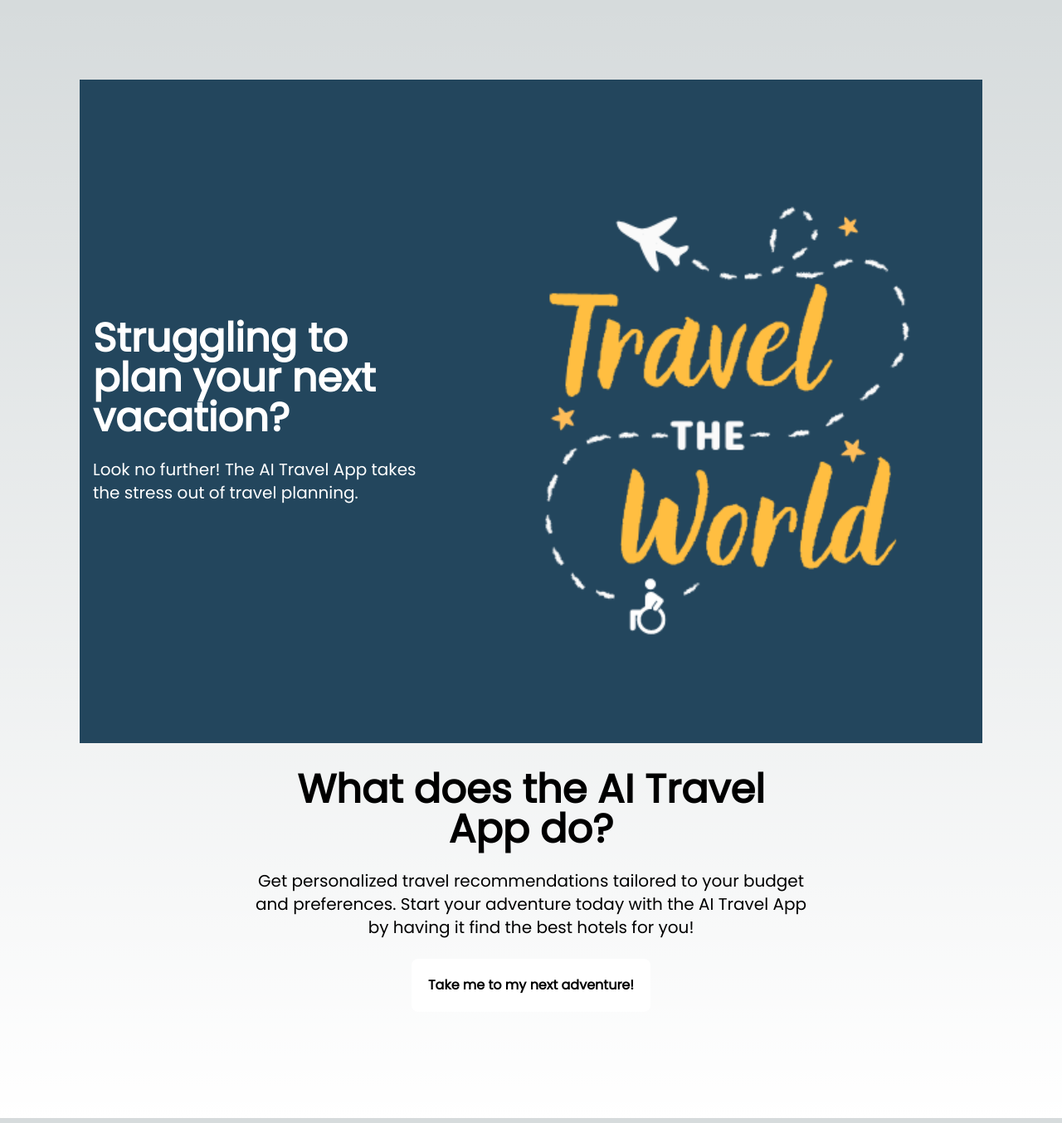
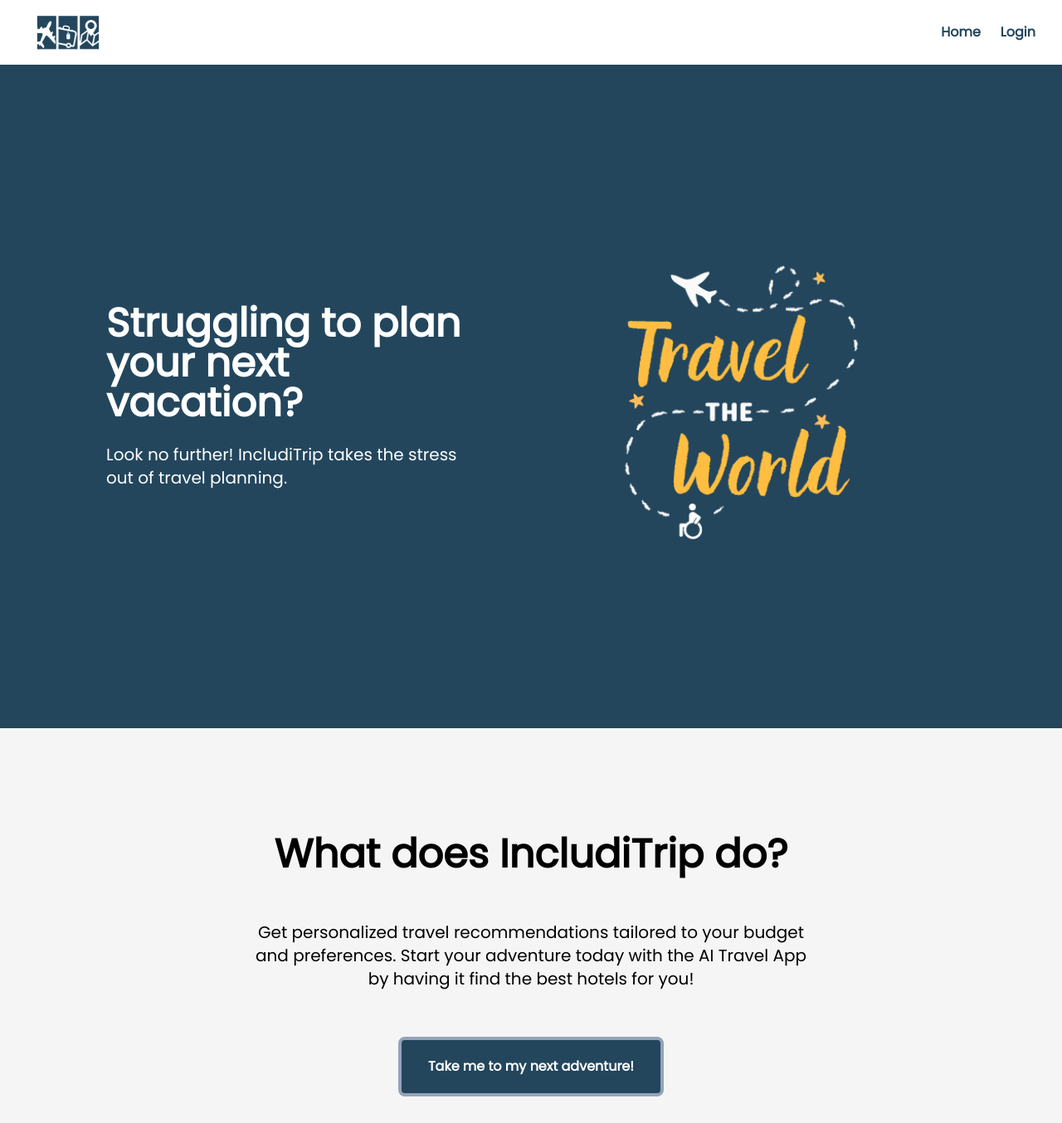
Before and after one commit to rchrisarevalo/IncludiTrip, a Next.js app: page / in a window 1280 px wide. Shown: the whole page at 83% size. Built offline with nearby package versions, Linux system fonts and the light colour scheme.

Commit message:
updated landing page

```diff
--- a/app/page.tsx
+++ b/app/page.tsx
@@ -1,41 +1,65 @@
 import "@fontsource/poppins";
 import Link from "next/link";
 import image from "./images/home.png";
+import logo from "./images/smallLogo.png";
 
 export default function Home() {
   return (
-    <main className="flex font-['Poppins'] min-h-screen flex-col items-center justify-between p-8 md:p-24">
-      <section className="flex flex-col md:flex-row items-center justify-center h-screen w-full md:space-y-0 md:space-x-8 bg-[#23465d] text-white">
-      <div className="flex flex-1 flex-col justify-center items-start text-left md:max-w-md px-4 space-y-6">
-          <h1 className="text-4xl md:text-5xl font-bold">
+    <main className="flex font-['Poppins'] min-h-screen flex-col items-center justify-between bg-[#f5f5f5]">
+      <nav className="w-full text-[#23465d] bg-white py-4 px-8">
+        <div className="flex items-center justify-between max-w-screen-xl mx-auto">
+          <Link href="/" >
+          <img
+            src={logo.src}
+            alt="IncludiTrip logo"
+            className="object-cover rounded-lg"
+            height={100}
+            width={100}
+          />
+          </Link>
+          <ul className="flex space-x-6 font-bold text-l">
+            <li><Link href="/" className="hover:text-gray-300">Home</Link></li>
+            <li><Link href="/login" className="hover:text-gray-300">Login</Link></li>
+          </ul>
+        </div>
+      </nav>
+      <section className="flex flex-col p-8 md:p-24 md:flex-row items-center justify-center h-screen w-full bg-[#23465d] text-white">
+      <div className="flex flex-1 flex-col justify-center items-start text-center md:text-left md:max-w-lg px-4 md:px-8 space-y-6">
+          <h1 className="text-3xl md:text-5xl font-bold">
             Struggling to plan your next vacation?
           </h1>
           <p className="text-lg md:text-xl">
-            Look no further! The AI Travel App takes the stress out of travel planning.
+            Look no further! IncludiTrip takes the stress out of travel planning.
           </p>
           </div>
 
-          <div className="flex-1 flex justify-center items-center w-full h-full">
+          <div className="flex-1 flex justify-center items-center w-full h-64 md:h-auto mt-8 md:mt-0">
+          <div className="relative w-full max-w-xs md:max-w-lg">
           <img
             src={image.src}
             alt="Travel the world image with person in wheelchair and a plane"
-            className="w-full h-full object-cover rounded-lg"
+            className="object-cover rounded-lg"
+            height={400}
+            width={600}
           />
+          </div>
         </div>
       </section>
 
-      <section className="flex flex-col items-center justify-center w-full text-center px-4 py-8">
-        <article className="max-w-2xl space-y-6">
-          <h1 className="text-4xl md:text-5xl font-bold">
-            What does the AI Travel App do?
+      <section className="flex flex-col items-center justify-center w-full text-center px-4 py-8 mt-24">
+        <article className="max-w-2xl space-y-14">
+          <h1 className="text-3xl md:text-5xl font-bold">
+            What does IncludiTrip do?
           </h1>
           <p className="text-lg md:text-xl">
             Get personalized travel recommendations tailored to your budget and preferences.
             Start your adventure today with the AI Travel App by having it find the best hotels for you!
           </p>
-          <button className="p-5 pl-5 pr-5 bg-white text-black font-extrabold rounded-lg">
-            <Link href="/login">Take me to my next adventure!</Link>
-          </button>
+          <Link
+            href="/login"
+            className="inline-block bg-[#23465d] text-white font-extrabold px-8 py-5 border-slate-400 border-4 rounded-lg hover:bg-slate-300 hover:text-black hover:border-[#23465d] transition duration-300">
+              Take me to my next adventure!
+          </Link>
         </article>
       </section>
     </main>
```
Also changed, not shown: app/images/smallLogo.png.
